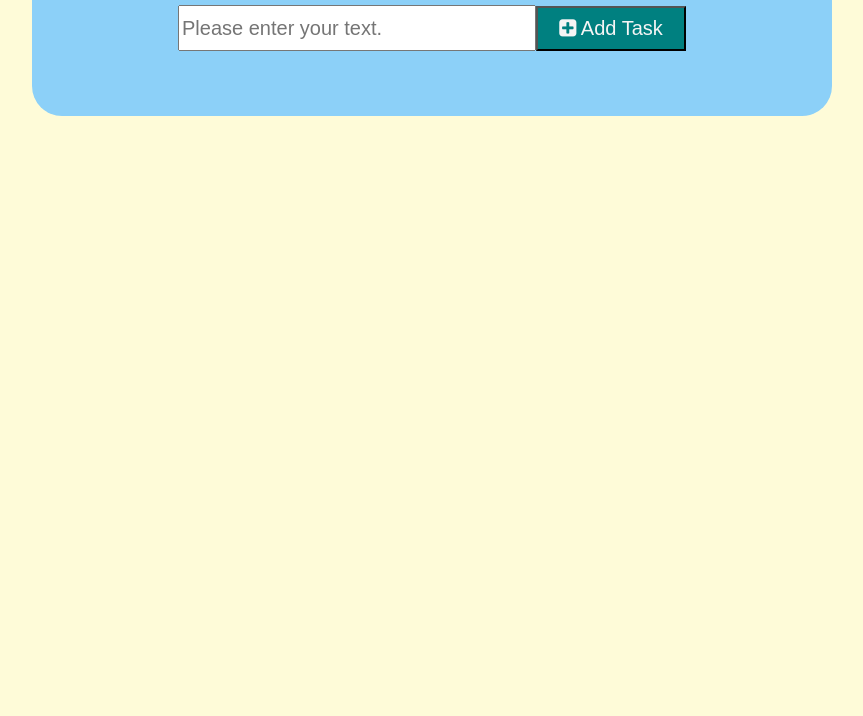
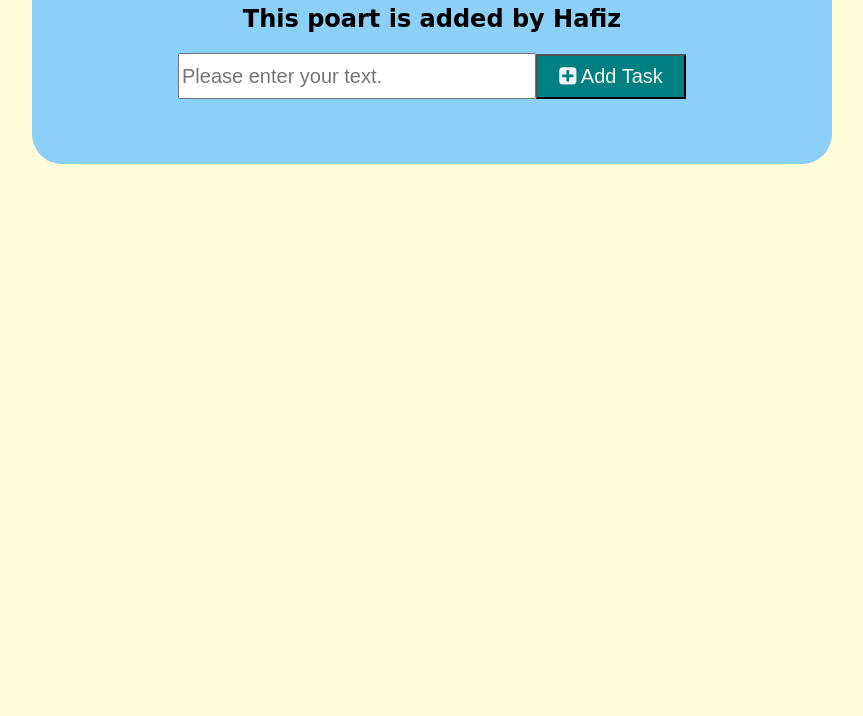
Before and after one commit to hoque3034/Training, a plain HTML site: page index.html in a window 1280 px wide. Shown: the part 84-800 px from the top of the page, without its empty margins (208-1071 px from the left). Drawn offline with Linux system fonts and the light colour scheme.

Commit message:
branch created and index file edited

```diff
--- a/index.html
+++ b/index.html
@@ -9,12 +9,13 @@
 </head>
 <body>
     <div id="main">
-       <h1>TO-DO LIST</h1>
-       <input id="input_btn" type="text" placeholder="Please enter your text."><button id = "btn"><i class="fa fa-plus-square" ></i> Add Task</button>
-       <div id="todos"></div>
+        <h1>TO-DO LIST</h1>
+        <h2>This poart is added by Hafiz</h2>
+        <input id="input_btn" type="text" placeholder="Please enter your text."><button id="btn"><i class="fa fa-plus-square"></i> Add Task</button>
+        <div id="todos"></div>
 
 
-</div>
+    </div>
 
    <script src="./todo.js"></script>
 </body>
```
